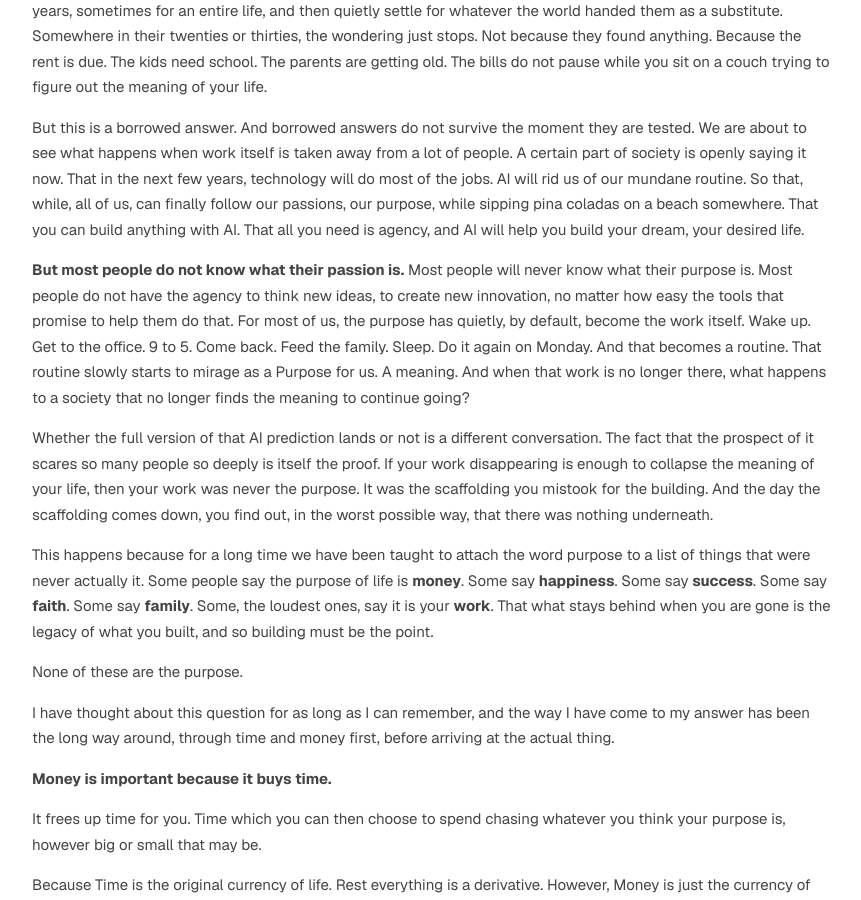
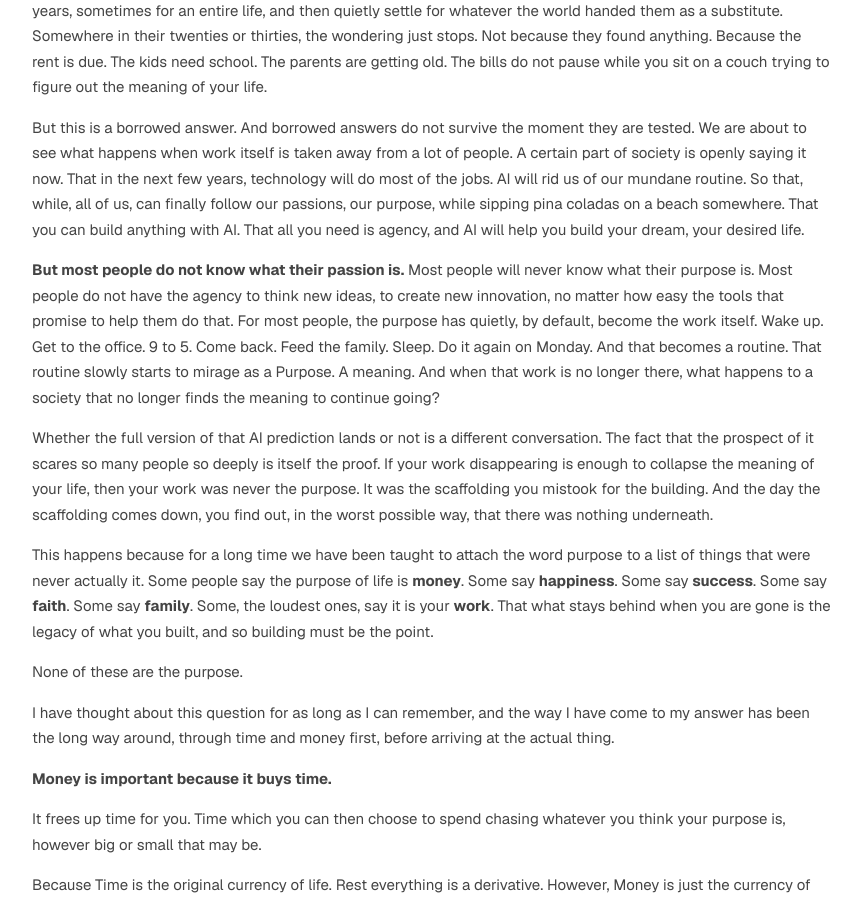
Before and after one commit to trmanish/trmanish.github.io, a Jekyll site: the page built from _posts/2026-05-14-the-purpose-of-life-is-people-letting-them-go-is-the-goal.md, in a window 1280 px wide and 900 px high, scrolled down 929 px. Shown: the whole window, without its empty margins (208-1069 px from the left). Built offline with Jekyll 4.4.1, drawn with Linux system fonts in a browser that asks for light colours.

Commit message:
Drop us pronoun from purpose lines

```diff
--- a/_posts/2026-05-14-the-purpose-of-life-is-people-letting-them-go-is-the-goal.md
+++ b/_posts/2026-05-14-the-purpose-of-life-is-people-letting-them-go-is-the-goal.md
@@ -29,7 +29,7 @@ And here is the saddest part. Most people never actually answer it. They never f
 
 But this is a borrowed answer. And borrowed answers do not survive the moment they are tested. We are about to see what happens when work itself is taken away from a lot of people. A certain part of society is openly saying it now. That in the next few years, technology will do most of the jobs. AI will rid us of our mundane routine. So that, while, all of us, can finally follow our passions, our purpose, while sipping pina coladas on a beach somewhere. That you can build anything with AI. That all you need is agency, and AI will help you build your dream, your desired life.
 
-**But most people do not know what their passion is.** Most people will never know what their purpose is. Most people do not have the agency to think new ideas, to create new innovation, no matter how easy the tools that promise to help them do that. For most of us, the purpose has quietly, by default, become the work itself. Wake up. Get to the office. 9 to 5. Come back. Feed the family. Sleep. Do it again on Monday. And that becomes a routine. That routine slowly starts to mirage as a Purpose for us. A meaning. And when that work is no longer there, what happens to a society that no longer finds the meaning to continue going?
+**But most people do not know what their passion is.** Most people will never know what their purpose is. Most people do not have the agency to think new ideas, to create new innovation, no matter how easy the tools that promise to help them do that. For most people, the purpose has quietly, by default, become the work itself. Wake up. Get to the office. 9 to 5. Come back. Feed the family. Sleep. Do it again on Monday. And that becomes a routine. That routine slowly starts to mirage as a Purpose. A meaning. And when that work is no longer there, what happens to a society that no longer finds the meaning to continue going?
 
 Whether the full version of that AI prediction lands or not is a different conversation. The fact that the prospect of it scares so many people so deeply is itself the proof. If your work disappearing is enough to collapse the meaning of your life, then your work was never the purpose. It was the scaffolding you mistook for the building. And the day the scaffolding comes down, you find out, in the worst possible way, that there was nothing underneath.
 
```
